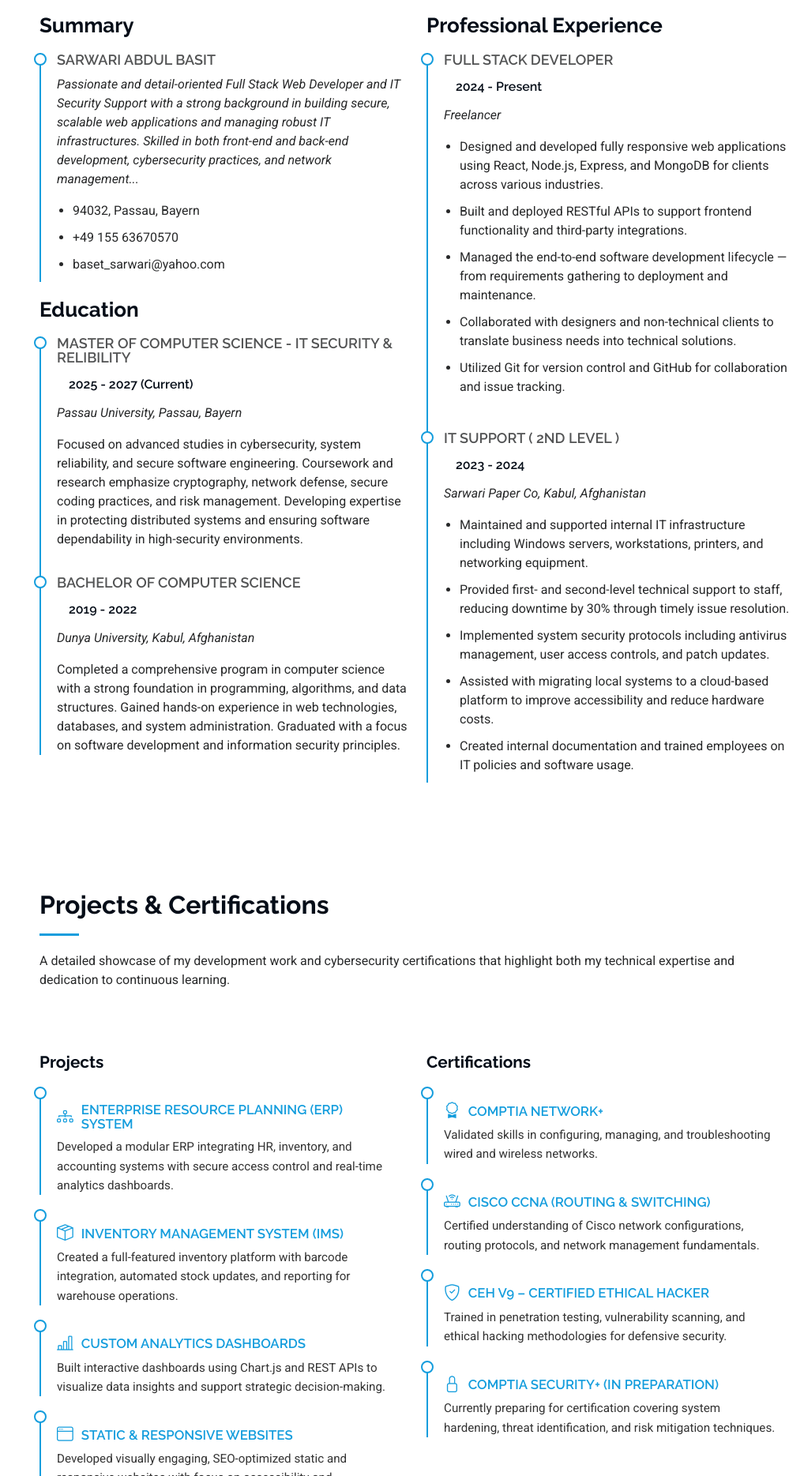
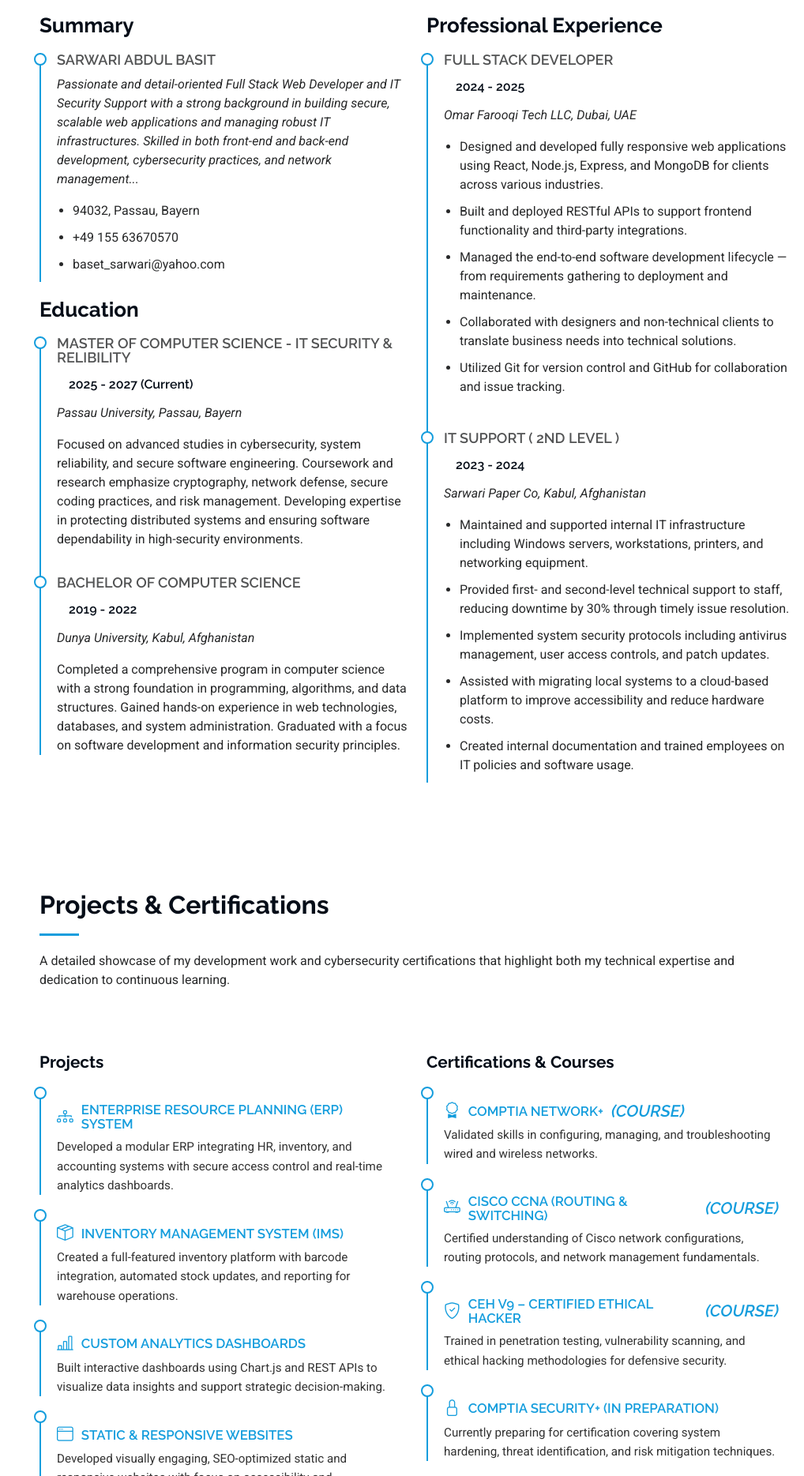
Before and after one commit to asir-sar/MyPortfolio, a plain HTML site: page index.html in a window 1280 px wide. Shown: the part 2659-4528 px from the top of the page at 79% size, without its empty margins (262-1280 px from the left). Drawn offline with Linux system fonts and the light colour scheme.

Commit message:
Update index.html

```diff
--- a/index.html
+++ b/index.html
@@ -201,7 +201,7 @@
         <div class="skill-card">
           <h5>IT Administration</h5>
           <span class="skill-level intermediate">Intermediate</span>
-          <p>Windows/Linux systems, Active Directory, Networking, Virtualization, vCenter, Citrix and HyperV</p>
+          <p>Windows/Linux systems, Active Directory, Networking, Virtualization</p>
         </div>
       </div>
 
@@ -270,8 +270,8 @@
             <h3 class="resume-title">Professional Experience</h3>
               <div class="resume-item">
                 <h4>Full Stack Developer</h4>
-                <h5>2024 - Present</h5>
-                <p><em>Freelancer</em></p>
+                <h5>2024 - 2025</h5>
+                <p><em>Omar Farooqi Tech LLC, Dubai, UAE</em></p>
                 <ul>
                   <li>Designed and developed fully responsive web applications using React, Node.js, Express, and MongoDB for clients across various industries.</li>
                   <li>Built and deployed RESTful APIs to support frontend functionality and third-party integrations.</li>
@@ -358,20 +358,20 @@
       <!-- ===== Right Column: Certifications ===== -->
       <div class="col-lg-6" data-aos="fade-up" data-aos-delay="200">
 
-        <h3 class="resume-title">Certifications</h3>
+        <h3 class="resume-title">Certifications & Courses</h3>
 
         <div class="resume-item pb-0">
-          <h4><i class="bi bi-award"></i> CompTIA Network+</h4>
+          <h4><i class="bi bi-award"></i> CompTIA Network+ <i>(Course)</i></h4>
           <p>Validated skills in configuring, managing, and troubleshooting wired and wireless networks.</p>
         </div><!-- End Cert Item -->
 
         <div class="resume-item pb-0">
-          <h4><i class="bi bi-router"></i> Cisco CCNA (Routing & Switching)</h4>
+          <h4><i class="bi bi-router"></i> Cisco CCNA (Routing & Switching) <i>(Course)</i></h4>
           <p>Certified understanding of Cisco network configurations, routing protocols, and network management fundamentals.</p>
         </div><!-- End Cert Item -->
 
         <div class="resume-item pb-0">
-          <h4><i class="bi bi-shield-check"></i> CEH v9 – Certified Ethical Hacker</h4>
+          <h4><i class="bi bi-shield-check"></i> CEH v9 – Certified Ethical Hacker <i>(Course)</i></h4>
           <p>Trained in penetration testing, vulnerability scanning, and ethical hacking methodologies for defensive security.</p>
         </div><!-- End Cert Item -->
 
```
